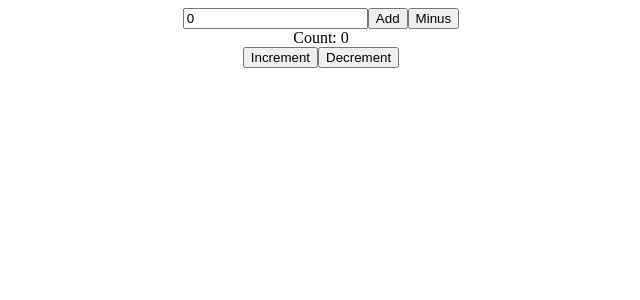
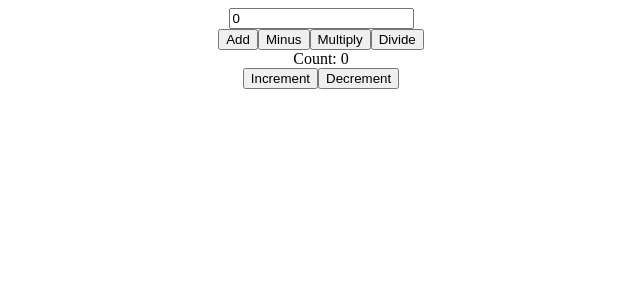
Before and after one commit to Renda02/my-app-redux, a React (Create React App) app: page / in a window 1280 px wide. Shown: the top 300 px of the page, without its empty margins (319-959 px from the left). Built offline with nearby package versions, Linux system fonts and the light colour scheme.

Commit message:
Added button

```diff
--- a/src/App.tsx
+++ b/src/App.tsx
@@ -6,15 +6,15 @@ function App(props: any) {
   const [inputValue, setInputValue] = useState(0);
 
   return (
-    <div className="App">
-      <div className="input">
-        <input
+    <div className="App"><input
           type="number"
           value={inputValue}
           onChange={(e) => {
             setInputValue(parseFloat(e.target.value));
           }}
         />
+      <div className="input">
+
         <button
           onClick={() => {
             props.addValue(inputValue);
@@ -31,6 +31,17 @@ function App(props: any) {
         >
           Minus
         </button>
+        <button
+        onClick={()=>{
+          props.multiplyValue(inputValue);
+          setInputValue(0);
+        }}>Multiply</button>
+        <button
+        onClick={()=>{
+          props.divideValue(inputValue);
+          setInputValue(0);
+        }}
+        >Divide</button>
       </div>
       <div> Count: {props.count}</div>
       <button onClick={props.increment}>Increment</button>
@@ -67,6 +78,16 @@ function mapDispatchToProps(dispatch: any) {
         type: "MINUS_VALUE",
         payload: value,
       }),
+      divideValue: (value:number)=>
+      dispatch({
+        type: 'DIVIDE_VALUE',
+        payload:value,
+      }),
+      multiplyValue: (value:number)=>
+      dispatch({
+        type: 'MULTIPLY_VALUE',
+        payload:value,
+      })
   };
 }
 
--- a/src/redux/store.js
+++ b/src/redux/store.js
@@ -26,6 +26,16 @@ function reducer (state = initialState, action)  {
                  ...state,
                  count: state.count - action.payload,
               };
+              case "DIVIDE_VALUE":
+               return {
+                  ...state,
+                  count: state.count / action.payload,
+               };
+               case "MULTIPLY_VALUE":
+                  return {
+                     ...state,
+                     count: state.count * action.payload,
+                  };
 
          default: return state;
     }
```
